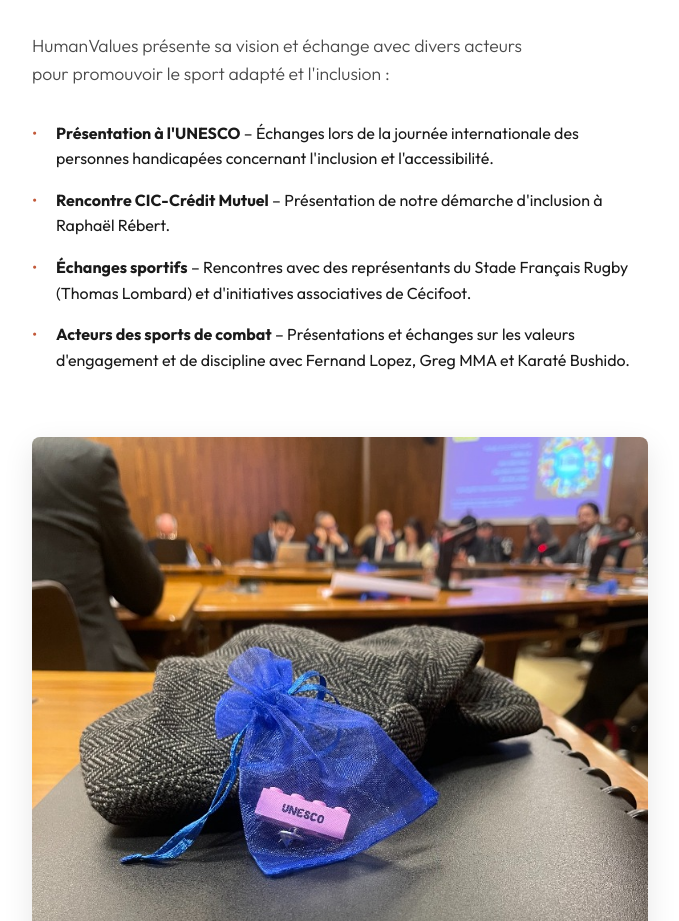
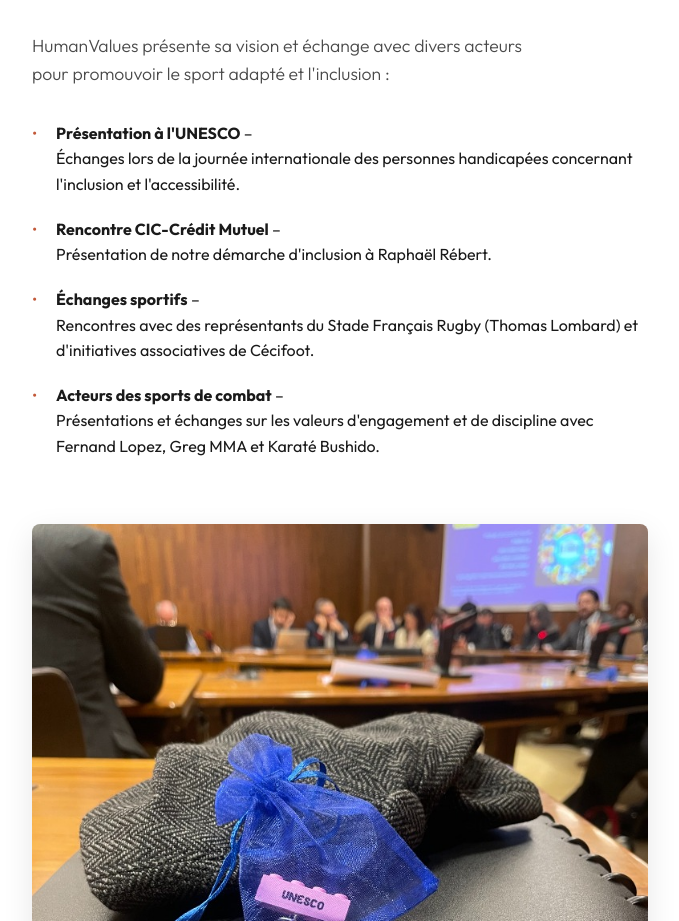
Before and after one commit to gdesygn/humanvalues, a React (Vite) app: page /institution in a window 1280 px wide. Shown: the part 780-1701 px from the top of the page, without its empty margins (300-979 px from the left). Built offline with nearby package versions, Linux system fonts and the light colour scheme; a web font is replaced by a local one.

Commit message:
fix(hub): split all 4 institution bullet points onto 2 lines each

```diff
--- a/src/pages/Institution.jsx
+++ b/src/pages/Institution.jsx
@@ -38,21 +38,25 @@ const Institution = () => {
         </p>
 
         <ul style={{ listStyleType: 'none', padding: 0, margin: '0 0 3rem 0' }}>
-          <li style={{ marginBottom: '1rem', paddingLeft: '1.5rem', position: 'relative' }}>
+          <li style={{ marginBottom: '1.2rem', paddingLeft: '1.5rem', position: 'relative' }}>
             <span style={{ position: 'absolute', left: 0, color: 'var(--hv-accent)' }}>•</span>
-            <strong>Présentation à l'UNESCO</strong> – Échanges lors de la journée internationale des personnes handicapées concernant l'inclusion et l'accessibilité.
+            <strong>Présentation à l'UNESCO</strong> –<br/>
+            Échanges lors de la journée internationale des personnes handicapées concernant l'inclusion et l'accessibilité.
           </li>
-          <li style={{ marginBottom: '1rem', paddingLeft: '1.5rem', position: 'relative' }}>
+          <li style={{ marginBottom: '1.2rem', paddingLeft: '1.5rem', position: 'relative' }}>
             <span style={{ position: 'absolute', left: 0, color: 'var(--hv-accent)' }}>•</span>
-            <strong>Rencontre CIC-Crédit Mutuel</strong> – Présentation de notre démarche d'inclusion à Raphaël Rébert.
+            <strong>Rencontre CIC-Crédit Mutuel</strong> –<br/>
+            Présentation de notre démarche d'inclusion à Raphaël Rébert.
           </li>
-          <li style={{ marginBottom: '1rem', paddingLeft: '1.5rem', position: 'relative' }}>
+          <li style={{ marginBottom: '1.2rem', paddingLeft: '1.5rem', position: 'relative' }}>
             <span style={{ position: 'absolute', left: 0, color: 'var(--hv-accent)' }}>•</span>
-            <strong>Échanges sportifs</strong> – Rencontres avec des représentants du Stade Français Rugby (Thomas Lombard) et d'initiatives associatives de Cécifoot.
+            <strong>Échanges sportifs</strong> –<br/>
+            Rencontres avec des représentants du Stade Français Rugby (Thomas Lombard) et d'initiatives associatives de Cécifoot.
           </li>
-          <li style={{ marginBottom: '1rem', paddingLeft: '1.5rem', position: 'relative' }}>
+          <li style={{ marginBottom: '1.2rem', paddingLeft: '1.5rem', position: 'relative' }}>
             <span style={{ position: 'absolute', left: 0, color: 'var(--hv-accent)' }}>•</span>
-            <strong>Acteurs des sports de combat</strong> – Présentations et échanges sur les valeurs d'engagement et de discipline avec Fernand Lopez, Greg MMA et Karaté Bushido.
+            <strong>Acteurs des sports de combat</strong> –<br/>
+            Présentations et échanges sur les valeurs d'engagement et de discipline avec Fernand Lopez, Greg MMA et Karaté Bushido.
           </li>
         </ul>
       </section>
```
